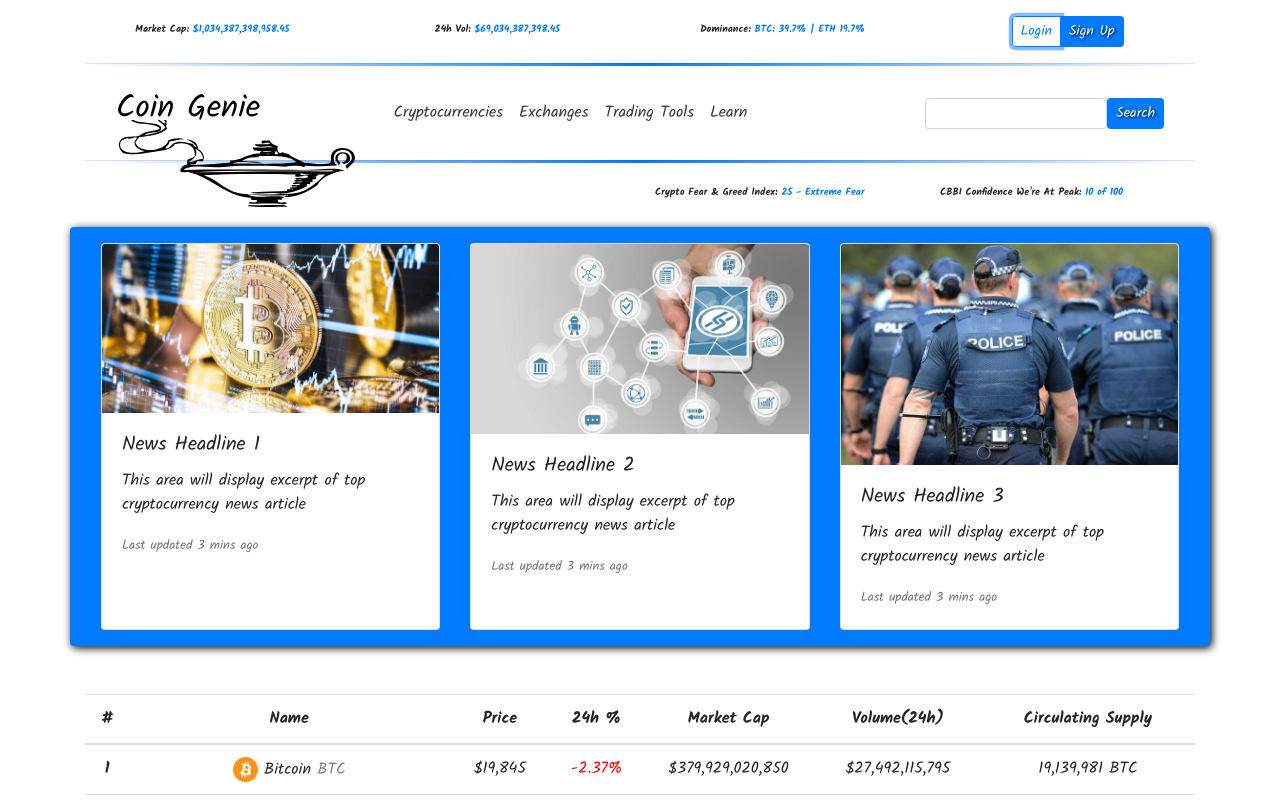
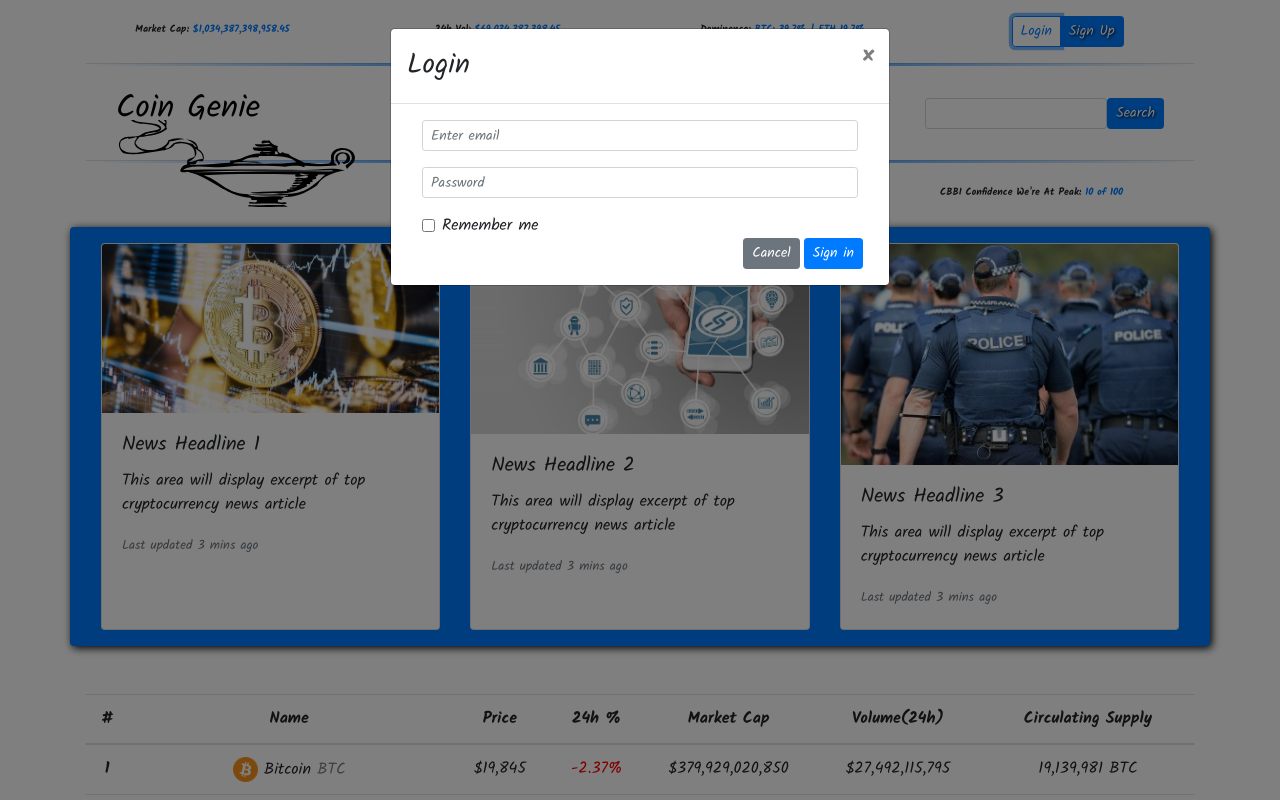
Before and after one commit to dannynow6/Team_Project_WebDev, a website: page index.html in a window 1280 px wide. Both pictures are taken after a click on the button "Login". Shown: the top 800 px of the page. Drawn offline with nearby package versions, Linux system fonts and the light colour scheme.

Commit message:
added login modal and js script to make it work

```diff
--- a/index.html
+++ b/index.html
@@ -36,11 +36,48 @@
             </div>
             <div class="col">
                 <div class="btn-group" role="group" aria-label="login signup buttons">
-                    <button class="btn btn-outline-primary btn-sm">Login</button>
+                    <button role="button" id="loginButton" class="btn btn-outline-primary btn-sm">Login</button>
                     <button class="btn btn-primary btn-sm accent-btn">Sign&nbsp;Up</button>
                 </div>
             </div>
         </div>
+        <div id="loginModal" class="modal fade" role="dialog">
+          <div class="modal-dialog" role="document">
+              <div class="modal-content">
+                  <div class="modal-header">
+                      <h3 class="modal-title">Login</h3>
+                      <button type="button" class="close" data-dismiss="modal">&times;</button>
+                  </div>
+                  <div class="modal-body">
+                      <div class="container-fluid">
+                          <form>
+                              <div class="form-row">
+                                  <div class="form-group col-12">
+                                      <label class="sr-only" for="loginEmail">Email address</label>
+                                      <input type="email" class="form-control form-control-sm" id="loginEmail" placeholder="Enter email">
+                                  </div>
+                                  <div class="form-group col-12">
+                                      <label class="sr-only" for="loginPassword">Password</label>
+                                      <input type="password" class="form-control form-control-sm" id="loginPassword" placeholder="Password">
+                                  </div>
+                                  <div class="col">
+                                      <div class="form-check">
+                                          <input class="form-check-input" type="checkbox">
+                                          <label class="form-check-label"> Remember me</label>
+                                      </div>
+                                  </div>
+                              </div>
+                              <div class="form-row">
+                                  <button type="button" class="btn btn-secondary btn-sm ml-auto" data-dismiss="modal">Cancel</button>
+                                  <button type="submit" class="btn btn-primary btn-sm ml-1">Sign in</button>
+                              </div>
+                          </form>
+                      </div>
+                  </div>
+              </div>
+          </div>
+      </div>
+
 
         <hr class="header-line">
 
@@ -290,4 +327,5 @@
     <script src="node_modules/jquery/dist/jquery.slim.min.js"></script>
     <script src="node_modules/popper.js/dist/umd/popper.min.js"></script>
     <script src="node_modules/bootstrap/dist/js/bootstrap.min.js"></script>
+    <script src="js/scripts.js"></script>
 </body>
--- /dev/null
+++ b/js/scripts.js
@@ -0,0 +1,5 @@
+$(function(){
+    $('#loginButton').click(function() {
+        $('#loginModal').modal('show');
+    });
+});
```
